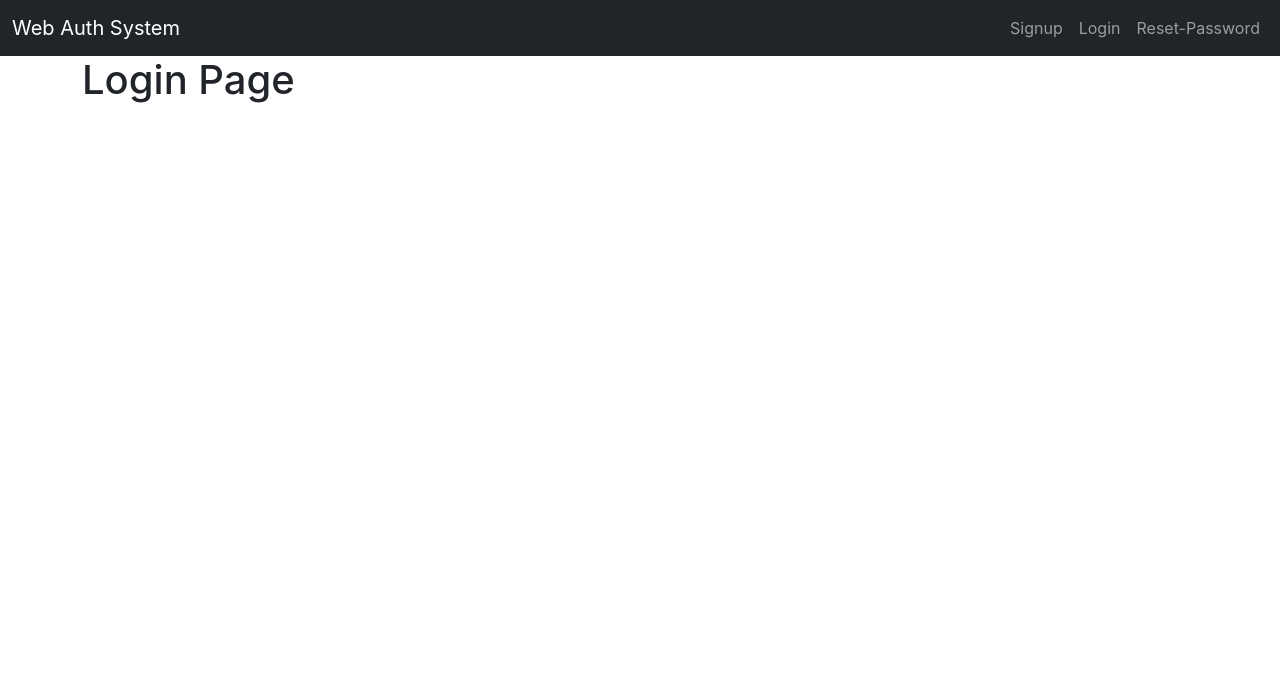
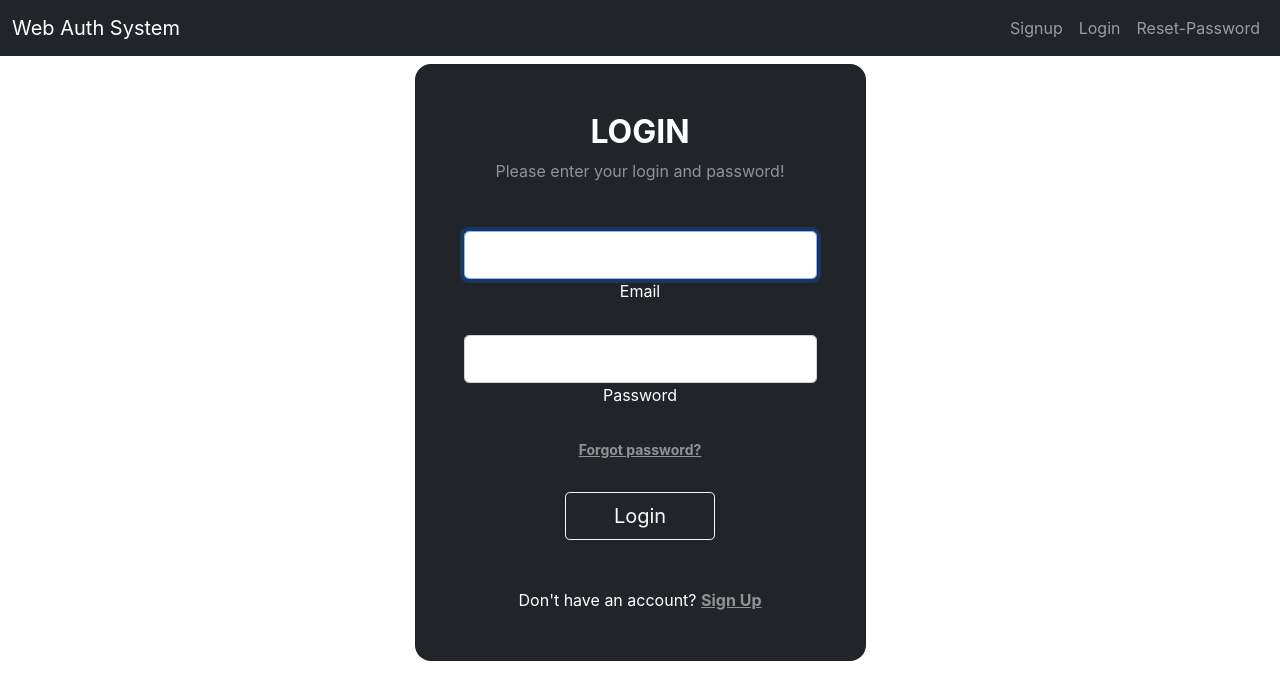
Before and after one commit to The-SP/Job-Portal-Frontend, a React (Create React App) app: page /login in a window 1280 px wide. Shown: the top 700 px of the page. Built offline with nearby package versions, Linux system fonts and the light colour scheme.

Commit message:
Add login form

```diff
--- a/src/pages/Login.js
+++ b/src/pages/Login.js
@@ -1,9 +1,118 @@
-import React from 'react';
+import { useState } from "react";
+import { useNavigate, Link } from "react-router-dom";
 
-const Login = () => (
-    <div className='container'>
-        <h1>Login Page</h1>
-    </div>
-);
+const Login = () => {
+  const navigate = useNavigate();
+  const [email, setEmail] = useState("");
+  const [password, setPassword] = useState("");
+  const [error, setError] = useState("");
+
+  const handleSubmit = (e) => {
+    e.preventDefault();
+    if (!email || !password) {
+      // Empty fields
+      setError("Email or Password is invalid.");
+      return;
+    }
+    //   axiosInstance
+    //     .post("token/", {
+    //       email: email,
+    //       password: password,
+    //     })
+    //     .then((res) => {
+    //       localStorage.setItem("access_token", res.data.access);
+    //       localStorage.setItem("refresh_token", res.data.refresh);
+    //       axiosInstance.defaults.headers["Authorization"] =
+    //         "JWT " + localStorage.getItem("access_token");
+    //       navigate("/");
+    //       setError("");
+    //     })
+    //     .catch((err) => {
+    //       console.log("Login error", err.request.responseText);
+    //       setError("Email or Password is invalid.");
+    //     });
+    setEmail("");
+    setPassword("");
+  };
+
+  return (
+    <section className="gradient-custom">
+      <div className="container vh-100">
+        <div className="row d-flex justify-content-center align-items-center py-2">
+          <div className="col-12 col-md-8 col-lg-6 col-xl-5">
+            <div
+              className="card bg-dark text-white"
+              style={{ borderRadius: 1 + "rem" }}
+            >
+              <div className="card-body p-5 text-center">
+                <div className="pb-5">
+                  <h2 className="fw-bold mb-2 text-uppercase">Login</h2>
+                  <p className="text-white-50 mb-5">
+                    Please enter your login and password!
+                  </p>
+
+                  <div className="form-outline form-white mb-4">
+                    <input
+                      autoFocus
+                      type="email"
+                      id="typeEmailX"
+                      className="form-control form-control-lg"
+                      value={email}
+                      onChange={(e) => setEmail(e.target.value)}
+                    />
+                    <label className="form-label" htmlFor="typeEmailX">
+                      Email
+                    </label>
+                  </div>
+
+                  <div className="form-outline form-white mb-4">
+                    <input
+                      type="password"
+                      id="typePasswordX"
+                      className="form-control form-control-lg"
+                      value={password}
+                      onChange={(e) => setPassword(e.target.value)}
+                    />
+                    <label className="form-label" htmlFor="typePasswordX">
+                      Password
+                    </label>
+                  </div>
+
+                  <div className="error text-danger fw-bold mb-4">{error}</div>
+
+                  <p className="small mb-4 pb-lg-2">
+                    <Link
+                      to="/reset-password"
+                      className="text-white-50 fw-bold"
+                    >
+                      Forgot password?
+                    </Link>
+                  </p>
+
+                  <button
+                    className="btn btn-outline-light btn-lg px-5"
+                    type="submit"
+                    onClick={handleSubmit}
+                  >
+                    Login
+                  </button>
+                </div>
+
+                <div>
+                  <p className="mb-0">
+                    Don't have an account?{" "}
+                    <Link to="/signup" className="text-white-50 fw-bold">
+                      Sign Up
+                    </Link>
+                  </p>
+                </div>
+              </div>
+            </div>
+          </div>
+        </div>
+      </div>
+    </section>
+  );
+};
 
 export default Login;
```
